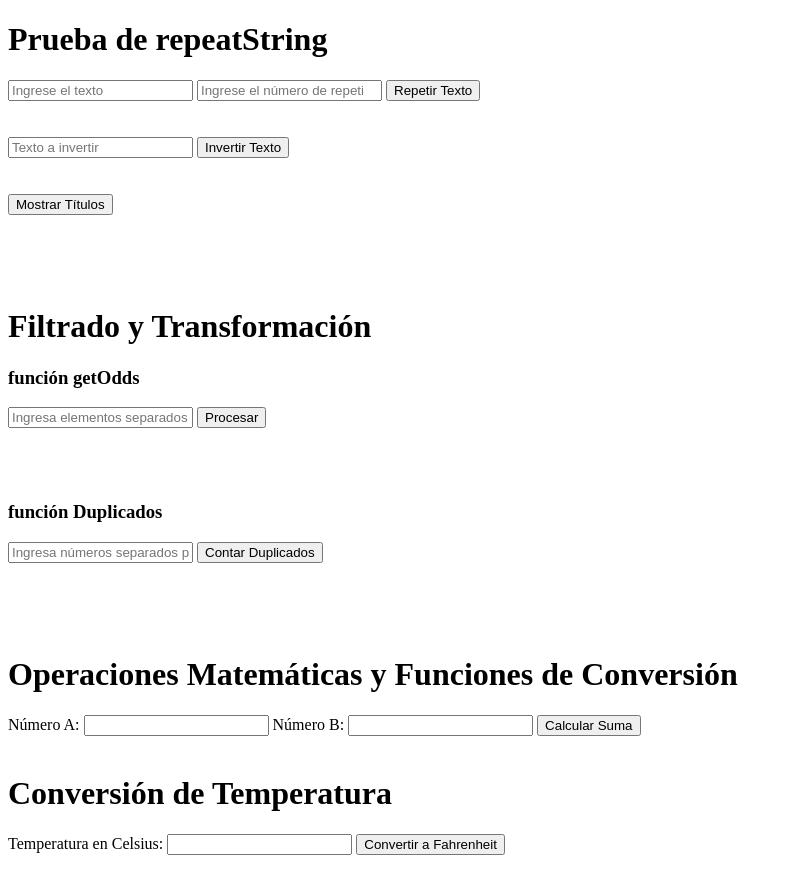
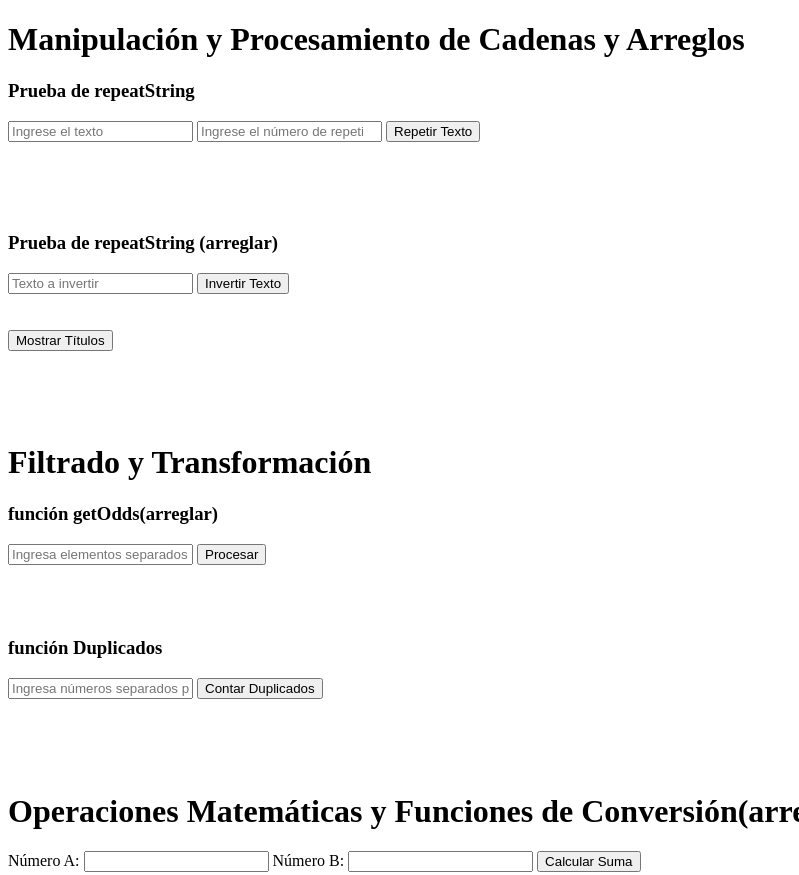
Before and after one commit to fedepds/JSTAs, a plain HTML site: page index.html in a window 1280 px wide. Shown: the top 875 px of the page, without its empty margins (0-799 px from the left). Drawn offline with Linux system fonts and the light colour scheme.

Commit message:
arreglar los casos

```diff
--- a/index.html
+++ b/index.html
@@ -10,14 +10,17 @@
 <body>
     <!--Manipulación y Procesamiento de Cadenas y Arreglos-->
     <!--Manipulacion de cadenas-->
-    <h1>Prueba de repeatString</h1>
+    <h1>Manipulación y Procesamiento de Cadenas y Arreglos</h1>
+    <h3>Prueba de repeatString</h3>
     <input type="text" id="texto" placeholder="Ingrese el texto">
     <input type="number" id="repeticiones" placeholder="Ingrese el número de repeticiones">
     <button onclick="handleRepeatString()">Repetir Texto</button>
     <div id="parte1"></div>
     <br><br>
+    <br><br>
 
 
+    <h3>Prueba de repeatString (arreglar)</h3>
     <input type="text" id="textoInvertir" placeholder="Texto a invertir">
     <button id="botonreverse">Invertir Texto</button>
     <div id="parte2"></div>
@@ -33,7 +36,7 @@
     <!--Filtrado y Transformación-->
     <h1>Filtrado y Transformación</h1>
 
-    <h3>función getOdds</h3>
+    <h3>función getOdds(arreglar)</h3>
     <input type="text" id="inputOdds" placeholder="Ingresa elementos separados por comas">
     <button onclick="getOdds()">Procesar</button>
     <br><br>
@@ -55,7 +58,7 @@
     <br><br>
     <br><br>
 
-    <h1>Operaciones Matemáticas y Funciones de Conversión</h1>
+    <h1>Operaciones Matemáticas y Funciones de Conversión(arreglar)</h1>
     <label for="a">Número A:</label>
     <input type="number" id="a" name="a">
     <label for="b">Número B:</label>
@@ -99,7 +102,7 @@
     <br><br>
     <br><br>
     <!--Persona mas vijea-->
-    <h1>Persona más Vieja</h1>
+    <h1>Persona más Vieja(input)</h1>
     <p>John Doe años 25, Jane Smith años 30, Bob Johnson años 40</p>
 
     <button onclick="handleFindTheOldest()">Persona más vieja</button>
```
